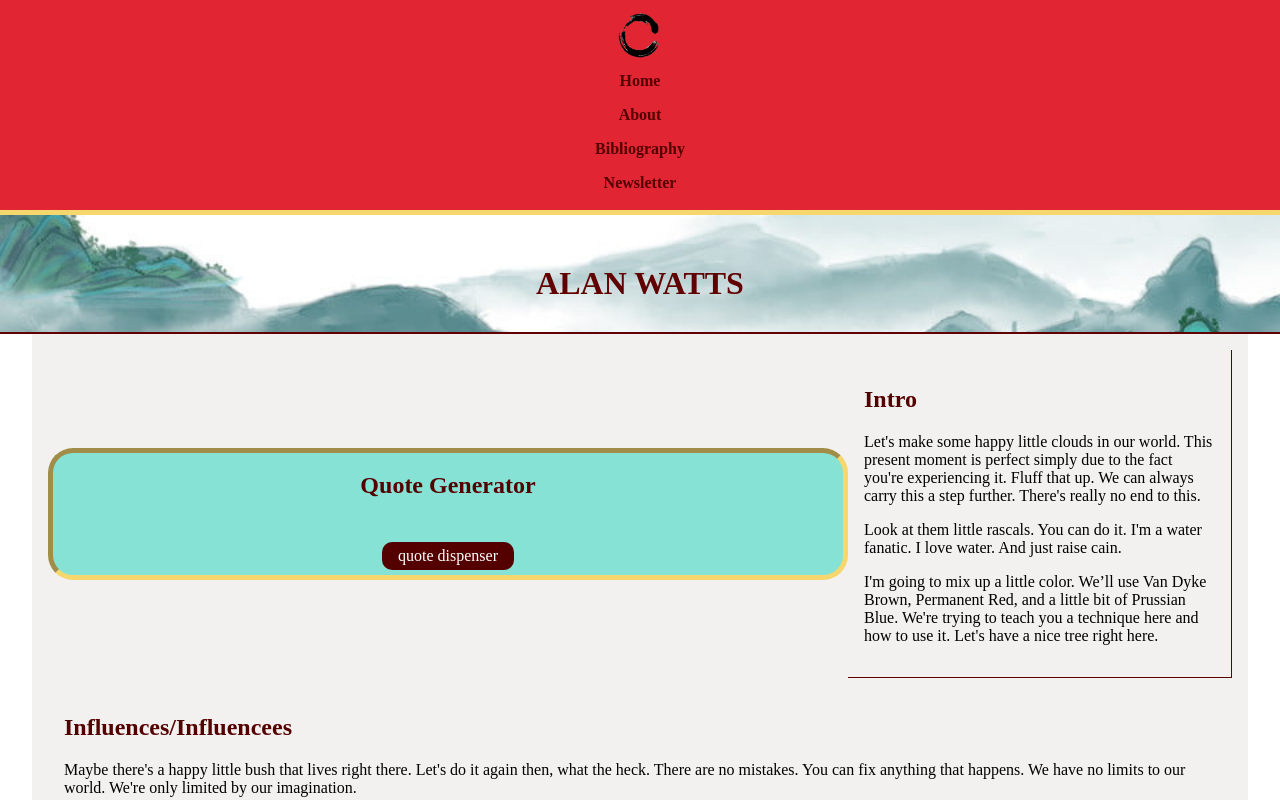
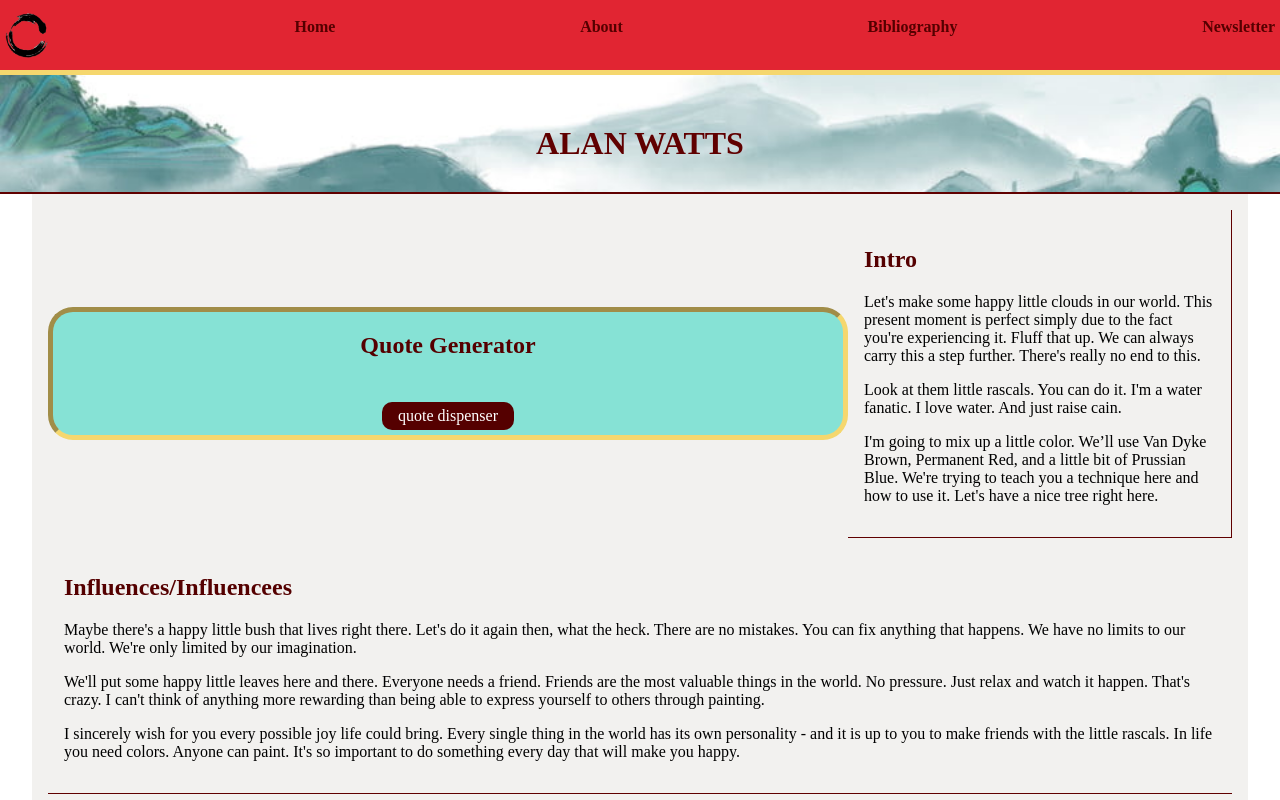
Before and after one commit to Sully2391/Watts-Repo, a plain HTML site: page index.html in a window 1280 px wide. Shown: the top 800 px of the page. Drawn offline with Linux system fonts and the light colour scheme.

Commit message:
start of header flex styling, renamed li classes for flex

```diff
--- a/CSS/styles.css
+++ b/CSS/styles.css
@@ -143,6 +143,15 @@
 /* media queries */
 
 @media (min-width: 576px) {
+    .menu {
+        display: flex;
+        justify-content: space-between;
+    }
+
+    .nav-flex0 {
+        /* align-self: flex-start; */
+    }
+
     .container {
         width:95vw;
         margin: auto;
--- a/index.html
+++ b/index.html
@@ -9,12 +9,12 @@
 <body>
             <header class="main-header fancy-font">
                     <ul class= "menu">
-                        <img src="images/enso.png" id="logo" alt="zen-circle">
+                        <img src="images/enso.png" class="nav-flex0" id="logo" alt="zen-circle">
 
-                        <li class= "menu-item"><a href="#" class="nav-link">Home</a></li>
-                        <li class= "menu-item"><a href="#" class="nav-link">About</a></li>
-                        <li class= "menu-item"><a href="#" class="nav-link">Bibliography</a></li>
-                        <li class= "menu-item"><a href="#" class="nav-link">Newsletter</a></li>
+                        <li class= "nav-flex1"><a href="#" class="nav-link">Home</a></li>
+                        <li class= "nav-flex2"><a href="#" class="nav-link">About</a></li>
+                        <li class= "nav-flex3"><a href="#" class="nav-link">Bibliography</a></li>
+                        <li class= "nav-flex4"><a href="#" class="nav-link">Newsletter</a></li>
                     </ul>
             </header>
         <!-- container may start here? not decided yet -->
```
